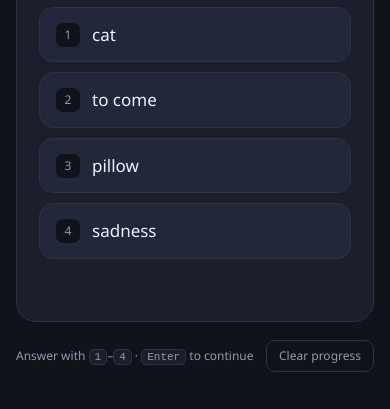
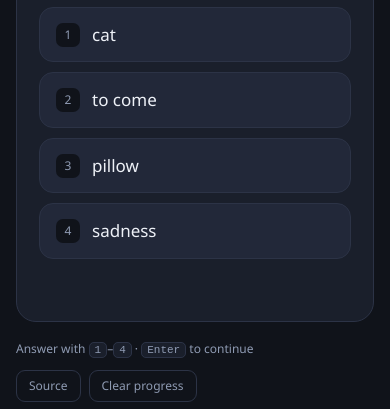
Before and after one commit to ryan-mapa/vocabulario, a website with bundled scripts: page index.html in a window 390 px wide. Shown: the part 691-1100 px from the top of the page. Built offline with nearby package versions, Linux system fonts and the light colour scheme.

Commit message:
Link the app to its source
The README and the repo homepage field already pointed at the live site; the
site pointed back at nothing. Adds a "Source" link beside Clear progress,
styled with the existing .ghost class.

.ghost was written for a <button>, so it picks up inline-flex, centred items
and text-decoration:none to sit level with the button as an <a>. The footer
gains flex-wrap for the narrow breakpoint now that it holds three children.

Co-Authored-By: Claude Opus 5 <noreply@anthropic.com>
Claude-Session: https://claude.ai/code/session_01UuSSRKqwZmr6LXCnH5oMw8

```diff
--- a/index.html
+++ b/index.html
@@ -62,7 +62,10 @@
 
     <footer class="footer">
       <p class="hint">Answer with <kbd>1</kbd>–<kbd>4</kbd> · <kbd>Enter</kbd> to continue</p>
-      <button class="ghost" id="reset" type="button">Clear progress</button>
+      <div class="footer-actions">
+        <a class="ghost" href="https://github.com/ryan-mapa/vocabulario" target="_blank" rel="noopener noreferrer">Source</a>
+        <button class="ghost" id="reset" type="button">Clear progress</button>
+      </div>
     </footer>
   </main>
 
--- a/style.css
+++ b/style.css
@@ -212,11 +212,15 @@ select {
   cursor: pointer;
 }
 
-.footer { display: flex; align-items: center; justify-content: space-between; gap: 12px; margin-top: 18px; }
+.footer { display: flex; flex-wrap: wrap; align-items: center; justify-content: space-between; gap: 12px; margin-top: 18px; }
+.footer-actions { display: flex; align-items: center; gap: 8px; }
 .hint { margin: 0; font-size: 12px; color: var(--muted); }
 kbd { background: var(--panel); border: 1px solid var(--line); border-radius: 5px; padding: 1px 5px; font-size: 11px; }
 
 .ghost {
+  display: inline-flex;
+  align-items: center;
+  text-decoration: none;
   font: inherit;
   font-size: 12px;
   color: var(--muted);
```
